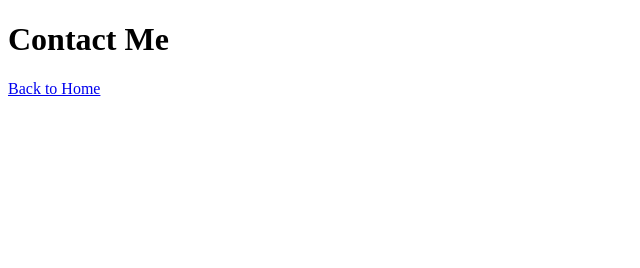
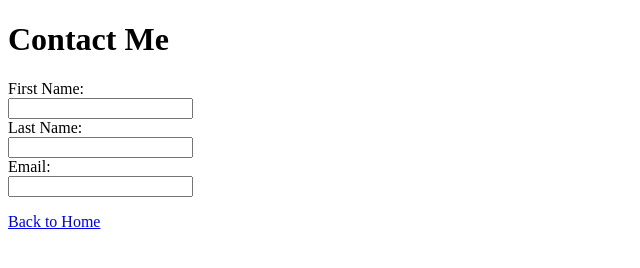
Before and after one commit to BenHowerton/my-first-website, a plain HTML site: page page4.html in a window 1280 px wide. Shown: the whole page, without its empty margins (0-640 px from the left). Drawn offline with Linux system fonts and the light colour scheme.

Commit message:
Add contact form to page4.html

```diff
--- a/page4.html
+++ b/page4.html
@@ -7,6 +7,14 @@
 <body>
 
     <h1>Contact Me</h1>
+<form>
+    <label for="fname">First Name:</label><br>
+    <input type=""text" id=""fname" name="fname"><br>
+    <label for="Lname">Last Name:</label><br>
+    <input type=""text" id=""Lname" name="lname"><br>
+    <label for="email">Email:</label><br>
+    <input type=""text" id=""email" name="email"><br>
+</form>
 
 
 <p><a href="index.html">Back to Home</a></p>
```
